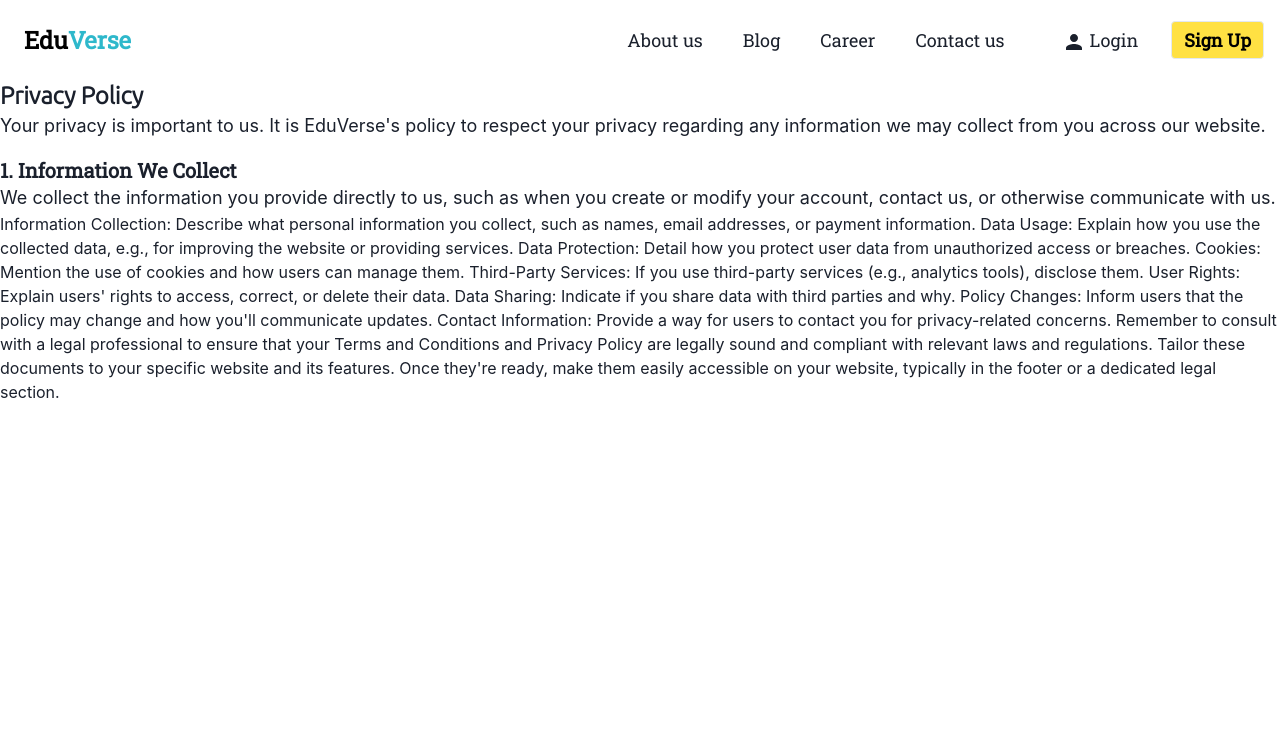
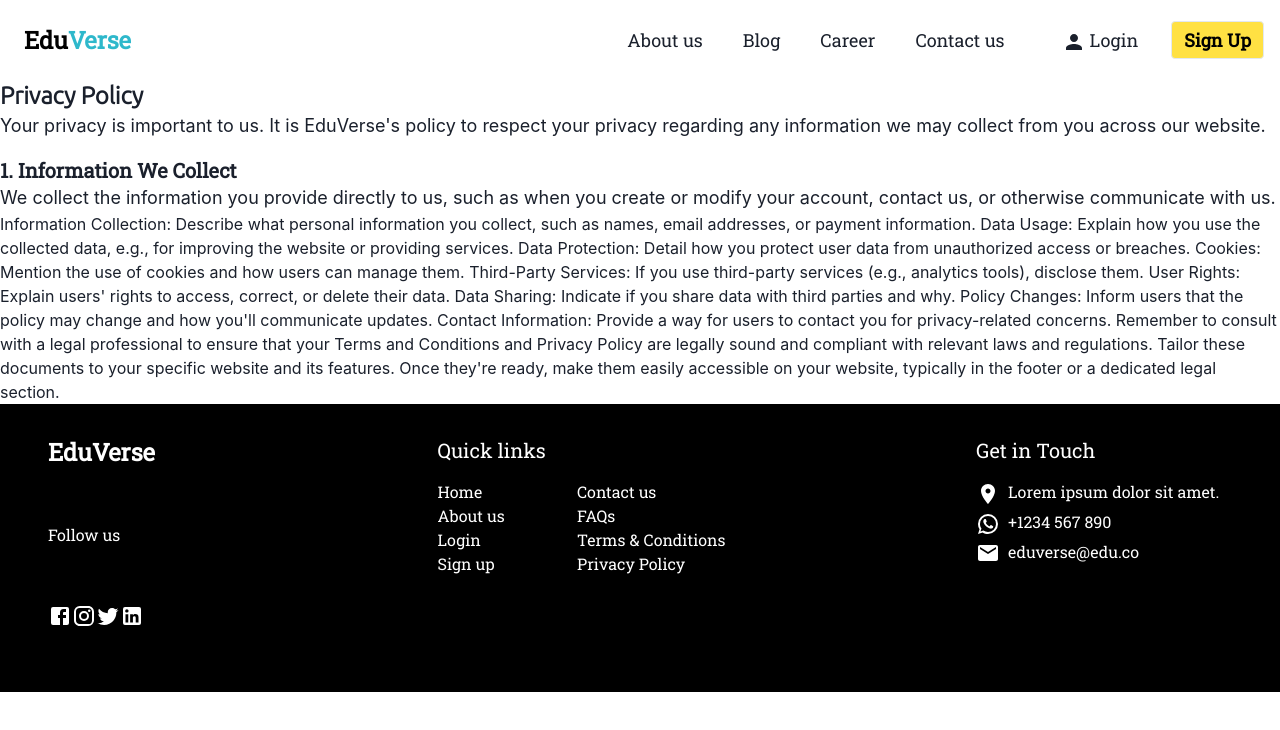
Before and after one commit to Akhand4795/EduVerse, a React (Create React App) app in the folder client-side/: page /privacy in a window 1280 px wide. Shown: the top 730 px of the page. Built offline with nearby package versions, Linux system fonts and the light colour scheme.

Commit message:
Developed Footer

```diff
--- a/client-side/src/App.js
+++ b/client-side/src/App.js
@@ -7,6 +7,7 @@ import { Routes, Route } from "react-router-dom";
 import Login from "./Pages/Authentication/Login/Login";
 import TermConditions from "./Pages/Term&Conditions/TermConditions";
 import Privacy from "./Pages/Term&Conditions/Privacy";
+import Footer from "./Components/Footer/Footer";
 const App = () => {
   return (
     <div className="w-screen h-screen flex flex-col">
@@ -18,6 +19,7 @@ const App = () => {
         <Route path="/termConsitions" Component={TermConditions} />
         <Route path="/privacy" Component={Privacy} />
       </Routes>
+      <Footer />
     </div>
   );
 };
--- /dev/null
+++ b/client-side/src/Components/Footer/Footer.js
@@ -0,0 +1,75 @@
+import React from "react";
+import {
+  Facebook,
+  Instagram,
+  LinkedIn,
+  LocationOn,
+  Mail,
+  Twitter,
+  WhatsApp,
+} from "@mui/icons-material";
+
+const Footer = () => {
+  return (
+    <div className="flex mb-0 w-full h-384 bg-black justify-between text-white p-4">
+      <div className="flex flex-col mt-4 mb-12 justify-between mx-8">
+        <h4 className="text-2xl font-semibold">EduVerse</h4>
+        <h2>Follow us</h2>
+        <div>
+          <a href="#">
+            <Facebook />
+          </a>
+          <a href="#">
+            <Instagram />
+          </a>
+          <a href="#">
+            <Twitter />
+          </a>
+          <a href="#">
+            <LinkedIn />
+          </a>
+        </div>
+      </div>
+      <div className="flex flex-col mt-4 w-72">
+        <h4 className="text-xl font-medium">Quick links</h4>
+        <div className="flex justify-between mt-4">
+          <div className="flex flex-col">
+            <a href="#">Home</a>
+            <a href="#">About us</a>
+            <a href="#">Login</a>
+            <a href="#">Sign up</a>
+          </div>
+          <div className="flex flex-col">
+            <a href="#">Contact us</a>
+            <a href="#">FAQs</a>
+            <a href="#">Terms & Conditions</a>
+            <a href="#">Privacy Policy</a>
+          </div>
+        </div>
+      </div>
+      <div className="flex flex-col mt-4 w-72">
+        <h4 className="text-xl font-medium">Get in Touch</h4>
+        <a href="#" className="flex mt-4 mb-1">
+          <span>
+            <LocationOn className="mr-2" />
+          </span>
+          <span>Lorem ipsum dolor sit amet.</span>
+        </a>
+        <a href="#" className="flex mb-1">
+          <span>
+            <WhatsApp className="mr-2" />
+          </span>
+          <span>+1234 567 890</span>
+        </a>
+        <a href="#" className="flex">
+          <span>
+            <Mail className="mr-2" />
+          </span>
+          <span>eduverse@edu.co</span>
+        </a>
+      </div>
+    </div>
+  );
+};
+
+export default Footer;
--- /dev/null
+++ b/client-side/src/Pages/Blog/Blog.js
@@ -0,0 +1,11 @@
+import React from 'react'
+
+const Blog = () => {
+  return (
+    <div>
+
+    </div>
+  )
+}
+
+export default Blog
--- a/client-side/tailwind.config.js
+++ b/client-side/tailwind.config.js
@@ -13,7 +13,10 @@ module.exports = {
       backgroundColor:{
         'yellow': '#FFE143',
         'blue':'#2EB8CB'
-      }
+      },
+      height: {
+        '384': '18rem',
+      },
     }
   },
   plugins: [],
```
